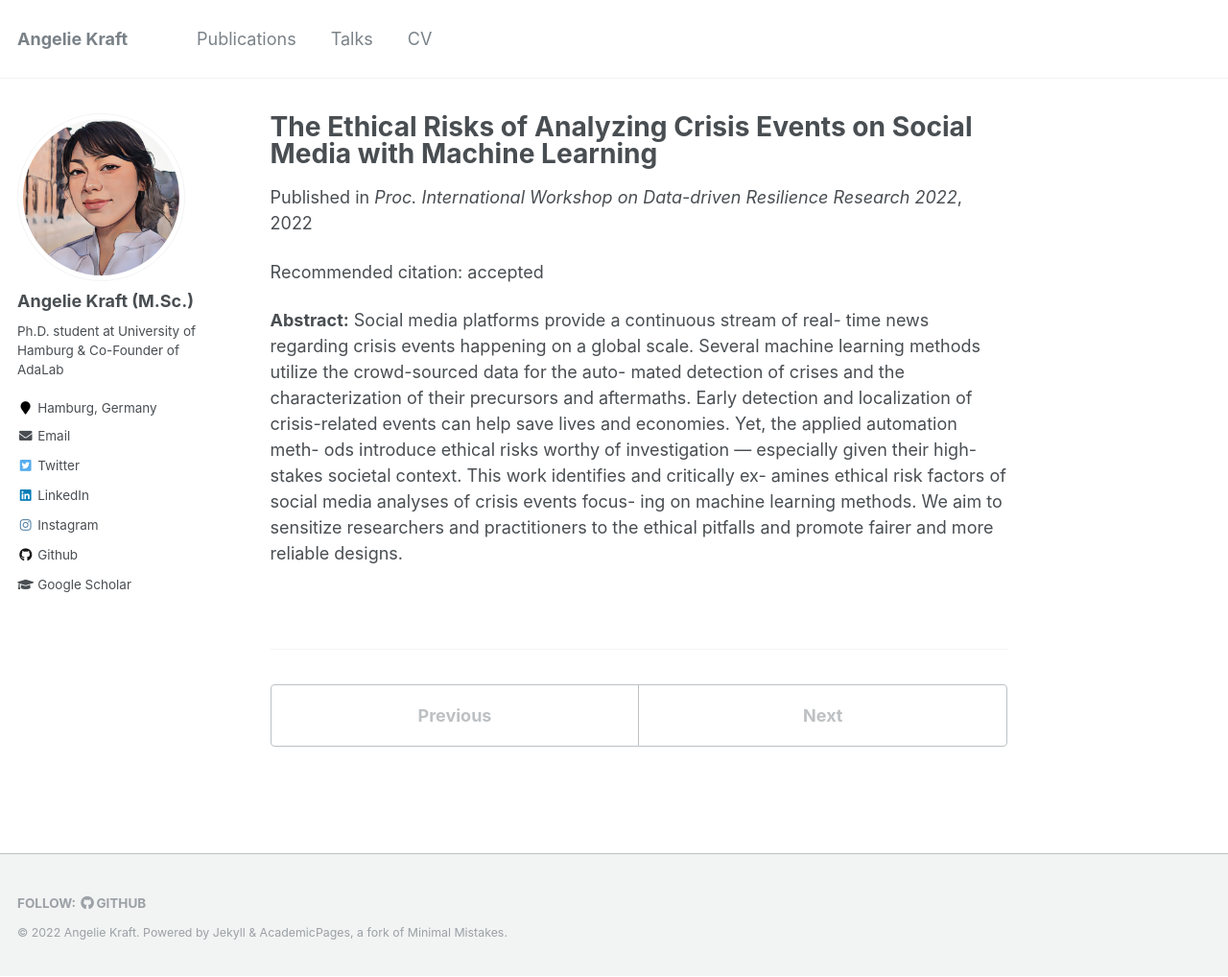
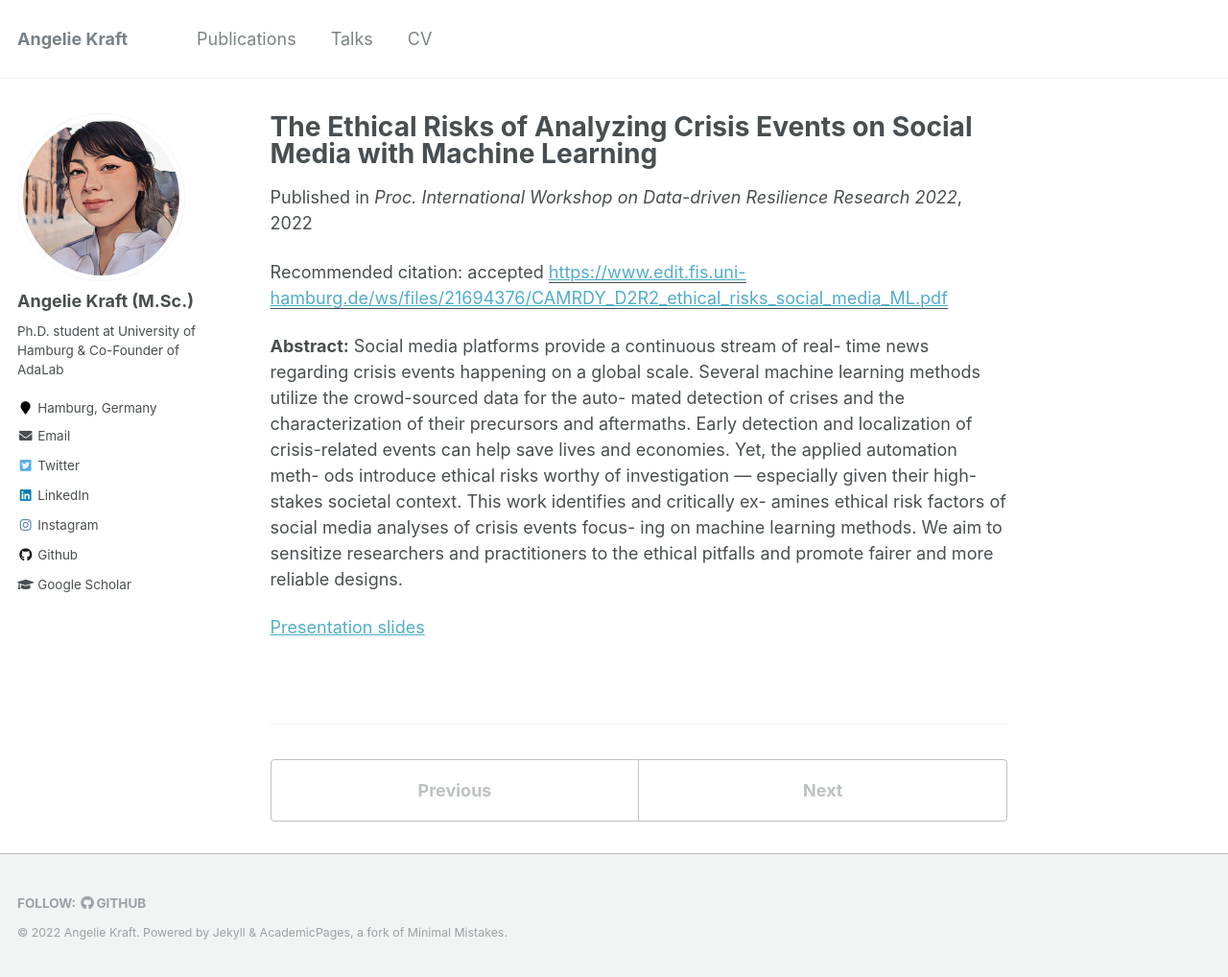
Before and after one commit to krangelie/krangelie.github.io, a Jekyll site: the page built from _publications/2022-crisis-social-media-number-2.md, in a window 1280 px wide and 1018 px high. Shown: the whole window at 96% size. Built offline with Jekyll 4.4.1, drawn with Linux system fonts in a browser that asks for light colours; some of the changed lines change nothing that is shown.

Commit message:
Update 2022-crisis-social-media-number-2.md

```diff
--- a/_publications/2022-crisis-social-media-number-2.md
+++ b/_publications/2022-crisis-social-media-number-2.md
@@ -5,7 +5,7 @@ permalink: /publication/2022-crisis-social-media-number-2
 date: 2022-07-06
 venue: 'Proc. International Workshop on Data-driven Resilience Research 2022'
 excerpt: ''
-paperurl: ''
+paperurl: 'https://www.edit.fis.uni-hamburg.de/ws/files/21694376/CAMRDY_D2R2_ethical_risks_social_media_ML.pdf'
 citation: 'accepted'
 ---
 **Abstract:** Social media platforms provide a continuous stream of real-
@@ -20,3 +20,5 @@ amines ethical risk factors of social media analyses of crisis events focus-
 ing on machine learning methods. We aim to sensitize researchers and
 practitioners to the ethical pitfalls and promote fairer and more reliable
 designs.
+
+[Presentation slides](https://zenodo.org/record/6857080)
```
